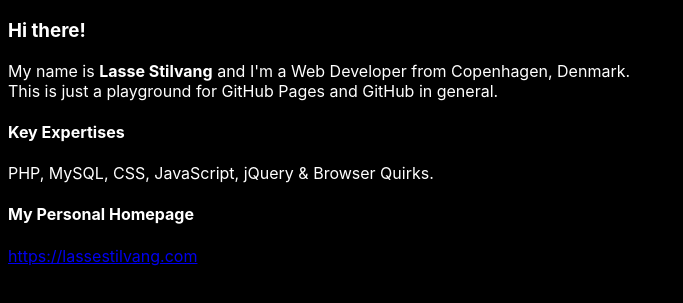
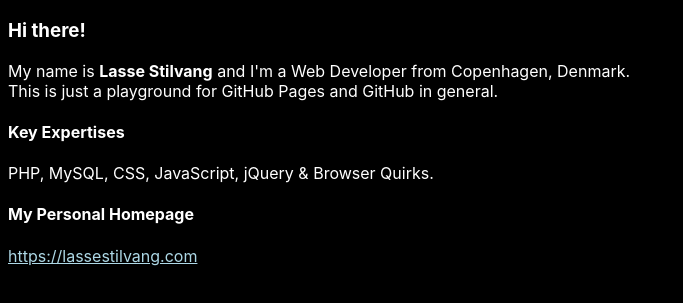
Before and after one commit to lassestilvang/lassestilvang.github.io, a plain HTML site: page index.html in a window 1280 px wide. Shown: the part 63-366 px from the top of the page, without its empty margins (0-683 px from the left). Drawn offline with Linux system fonts and the dark colour scheme.

Commit message:
Updated link color
Improved readability.

```diff
--- a/style.css
+++ b/style.css
@@ -2,6 +2,10 @@ body {
 	font-family: -apple-system, BlinkMacSystemFont, "Segoe UI", Helvetica, Arial, sans-serif, "Apple Color Emoji", "Segoe UI Emoji", "Segoe UI Symbol";
 	background-color: white;
 	color: black;
+}
+
+a {
+	color: blue;
 }
 
 @media (prefers-color-scheme: dark) {
@@ -9,4 +13,8 @@ body {
 		background-color: black;
 		color: white;
 	}
+
+	a {
+		color: lightblue;
+	}
 }
```
